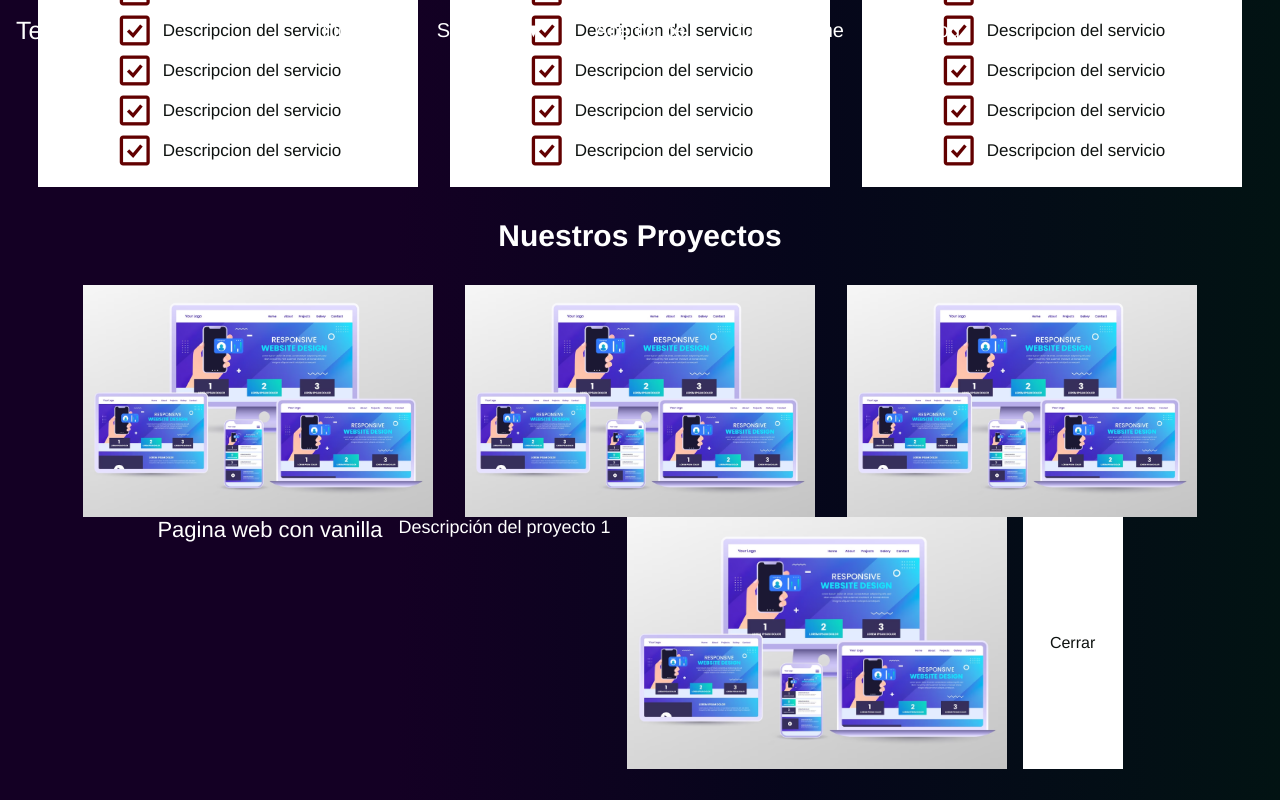
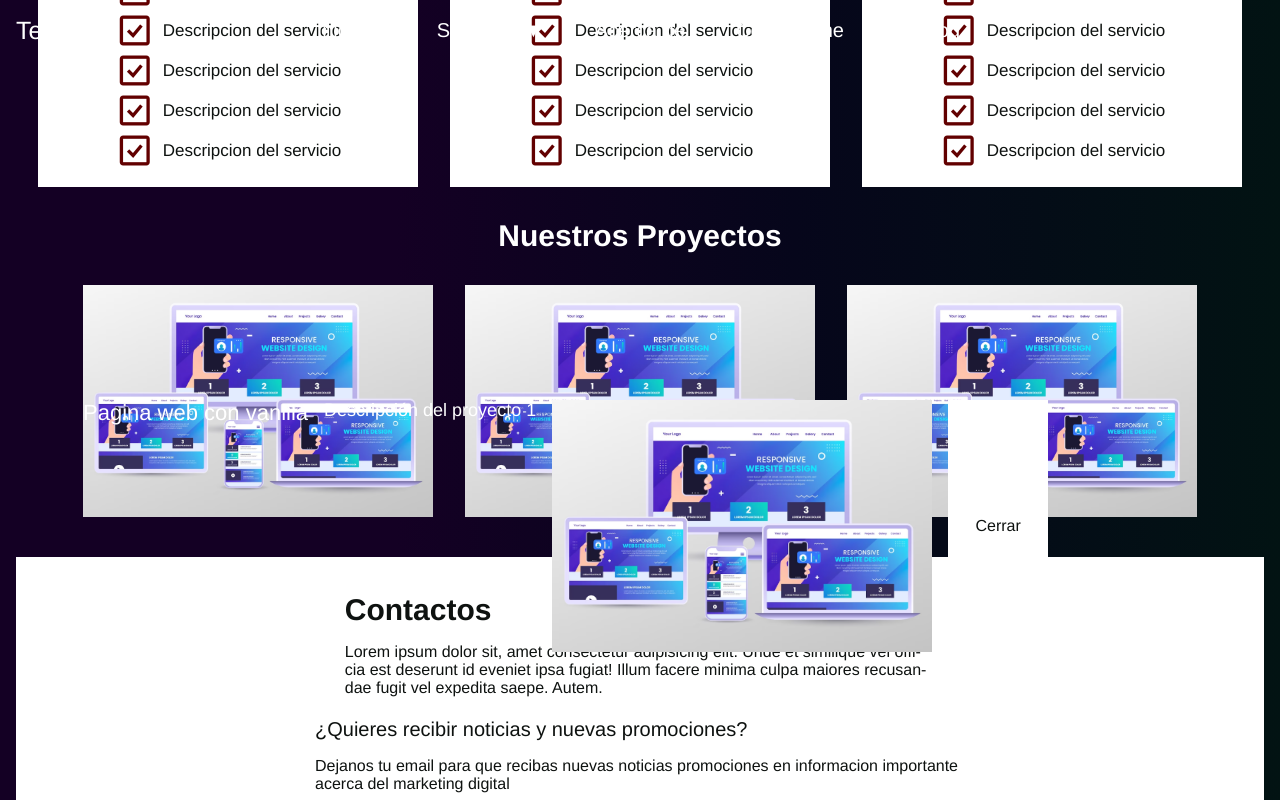
Before and after one commit to cristobalquilimaco/teguilog, a React (Vite) app: page / in a window 1280 px wide. Both pictures are taken after a click on the picture 258 px from the left and 3255 px from the top of the page. Shown: the part 2855-3655 px from the top of the page. Built offline with nearby package versions, Linux system fonts and the light colour scheme.

Commit message:
Se trabaja en ajuste de modal

```diff
--- a/src/components/styles/modal.css
+++ b/src/components/styles/modal.css
@@ -1,7 +1,6 @@
 .project-modal{
-    position: relative;
-    top: 0;
-    left: 0;
+position: fixed;
+top: 50%;
 }
 
 .img-modal{
```
